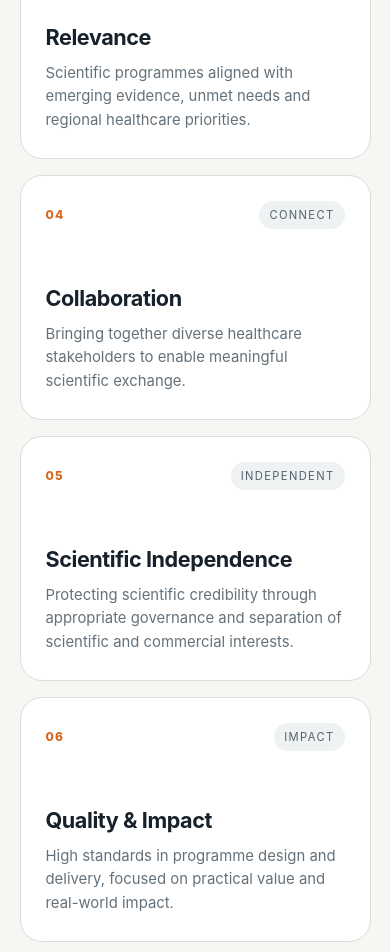
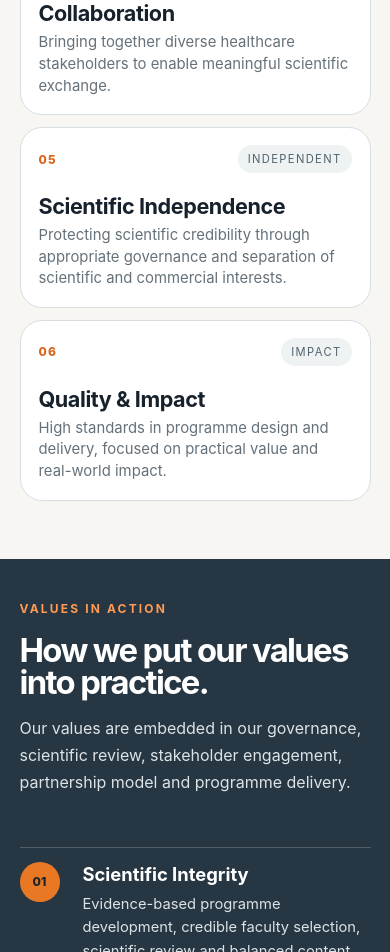
Before and after one commit to alaabmt/seroevents-website, a Next.js app: page /about in a window 390 px wide. Shown: the part 3600-4552 px from the top of the page. Built offline with nearby package versions, Linux system fonts and the light colour scheme.

Commit message:
Compact values sections and improve contrast

```diff
--- a/app/institutional-theme.css
+++ b/app/institutional-theme.css
@@ -284,6 +284,51 @@ main > .section .pillRow {
   margin-top: 34px;
 }
 
+/* About page values: more compact and higher contrast */
+.valuesDynamicGrid {
+  gap: 12px;
+}
+
+.valueDynamicCard {
+  min-height: 190px;
+  padding: 20px;
+}
+
+.valueDynamicCard h3 {
+  margin: 32px 0 8px;
+}
+
+.valuesHeadline {
+  margin-bottom: 28px;
+}
+
+.contentSection.valuesInAction {
+  background: #263642;
+  color: #ffffff;
+  padding-top: 62px;
+  padding-bottom: 62px;
+}
+
+.valuesInAction .pageEyebrow {
+  color: #ff9b54;
+}
+
+.valuesInAction .valuesActionIntro h2,
+.valuesInAction .actionStep h3 {
+  color: #ffffff;
+}
+
+.valuesInAction .valuesActionIntro > p:last-child,
+.valuesInAction .actionStep p {
+  color: #dce3e7;
+}
+
+.valuesInAction .actionStep {
+  padding-top: 17px;
+  padding-bottom: 17px;
+  border-color: rgba(255,255,255,.20);
+}
+
 @media (max-width: 760px) {
   main > .section {
     padding-top: 48px;
@@ -319,4 +364,38 @@ main > .section .pillRow {
     margin-bottom: 24px;
     border-radius: 16px;
   }
+
+  .valueDynamicCard {
+    min-height: 0;
+    padding: 17px 18px;
+  }
+
+  .valueDynamicCard h3 {
+    margin: 20px 0 6px;
+  }
+
+  .valueDynamicCard p {
+    line-height: 1.45;
+  }
+
+  .contentSection.valuesInAction {
+    padding-top: 42px;
+    padding-bottom: 42px;
+  }
+
+  .valuesInAction .valuesActionIntro h2 {
+    font-size: 2.05rem;
+    margin-bottom: 12px;
+  }
+
+  .valuesInAction .actionStep {
+    grid-template-columns: 50px 1fr;
+    gap: 13px;
+    padding: 14px 0;
+  }
+
+  .valuesInAction .actionStep > span {
+    width: 40px;
+    height: 40px;
+  }
 }
```
